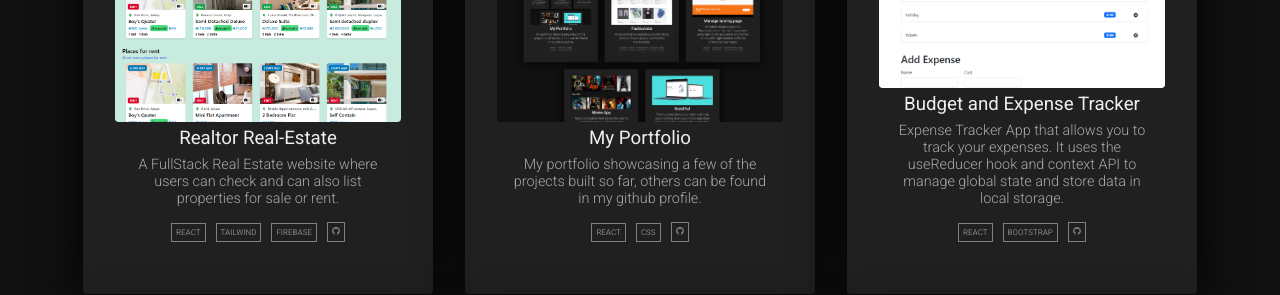
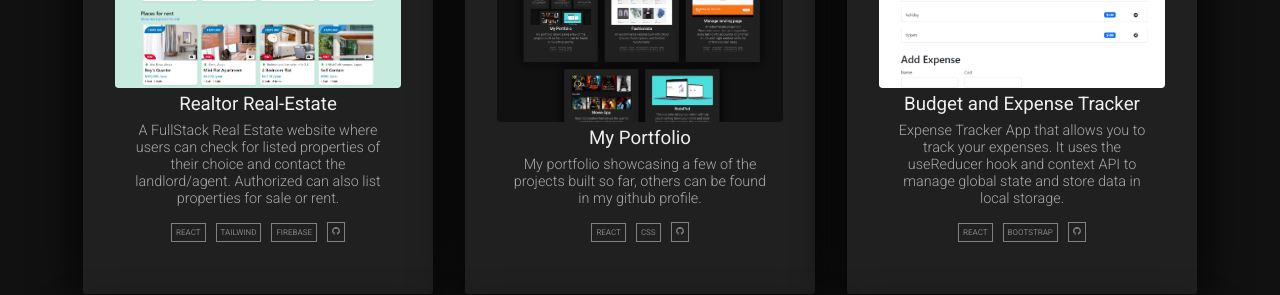
Before and after one commit to ochosteve08/React-Portfolio, a React (Vite) app: page / in a window 1280 px wide. Shown: the part 1420-1715 px from the top of the page. Built offline with nearby package versions, Linux system fonts and the light colour scheme.

Commit message:
update portfolio project description

```diff
--- a/src/Components/WebPortfolio/PortBoxes.jsx
+++ b/src/Components/WebPortfolio/PortBoxes.jsx
@@ -35,7 +35,7 @@ const PortBoxes = () => {
         >
           <h3>Realtor Real-Estate</h3>
           <p>
-            A FullStack Real Estate website where users can check and can also
+            A FullStack Real Estate website where users can check for listed properties of their choice and contact the landlord/agent. Authorized can also
             list properties for sale or rent.
           </p>
         </div>
```
Also changed, not shown: src/Assets/estate.png.
